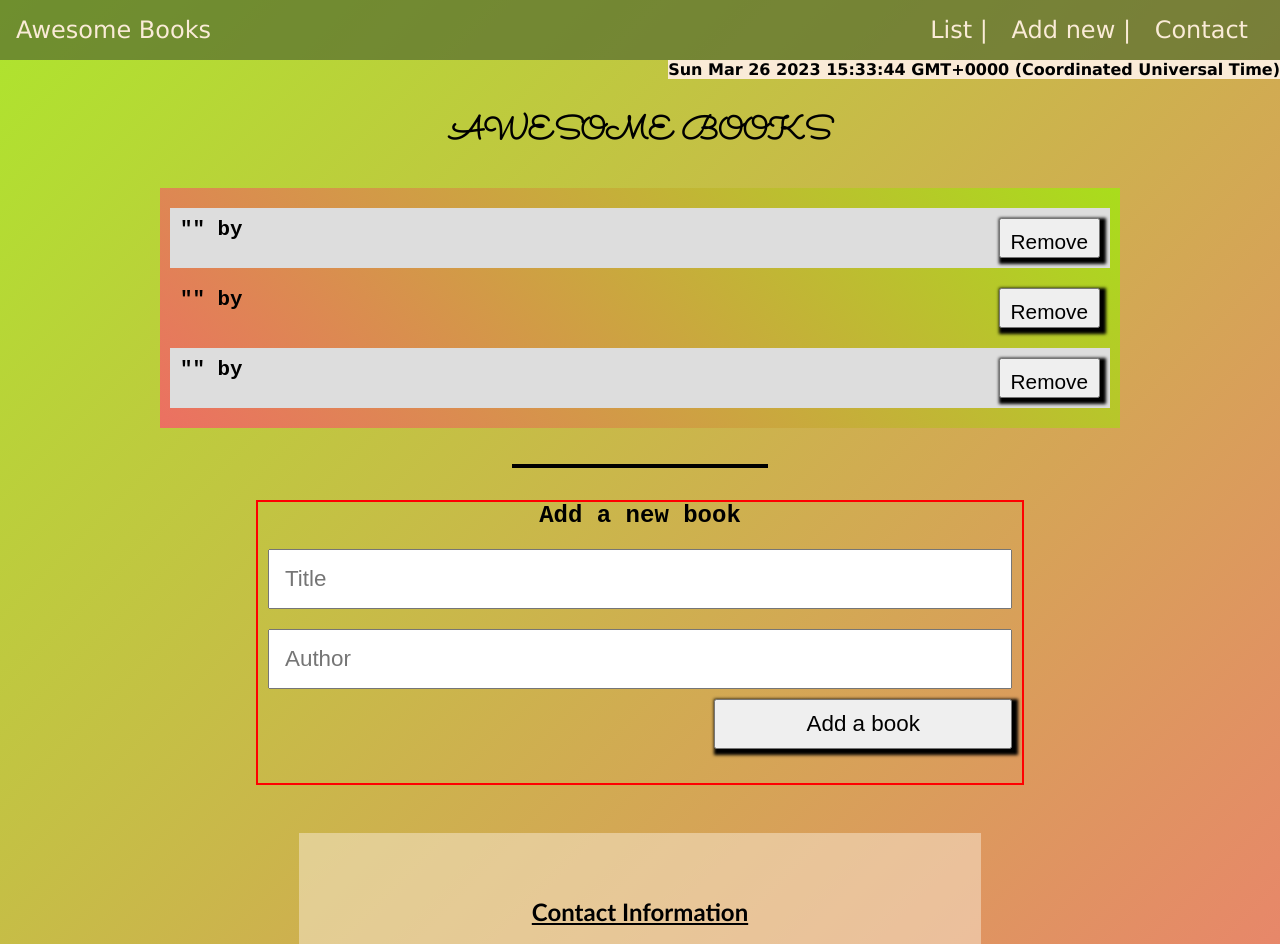
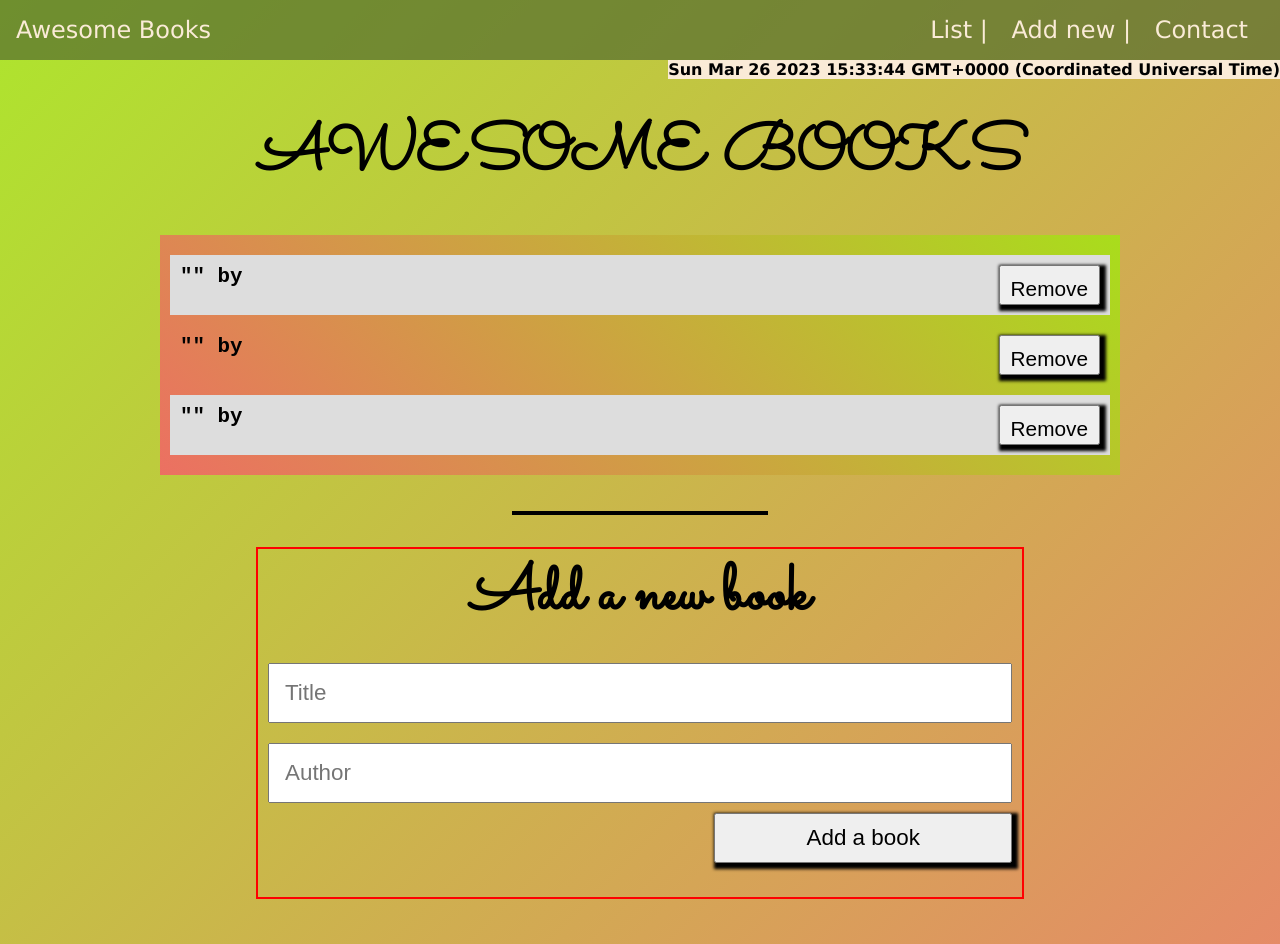
Before and after one commit to Bestbynature/Awesome-Books-Modules, a website with bundled scripts: page index.html in a window 1280 px wide. Shown: the top 944 px of the page. Built offline with nearby package versions, Linux system fonts and the light colour scheme.

Commit message:
:hammer: Update the style sheet

```diff
--- a/index.css
+++ b/index.css
@@ -6,6 +6,7 @@
 
 body {
   font-family: 'Courier New', Courier, monospace;
+
   /* font-family: 'Lato', sans-serif; */
 }
 
@@ -46,6 +47,7 @@ header nav ul li {
 .header-title {
   padding-top: 30px;
   font-family: 'Sacramento', cursive;
+  font-size: 4rem;
 }
 
 #add-book {
@@ -62,11 +64,14 @@ header nav ul li {
 .contact h2 {
   align-self: center;
   margin: 3rem auto;
-  font-family: 'Gill Sans', 'Gill Sans MT', 'Trebuchet MS', sans-serif;
+  font-family: 'Sacramento', cursive;
+  font-size: 4rem;
 }
 
 #add-book h2 {
   align-self: center;
+  font-family: 'Sacramento', cursive;
+  font-size: 4rem;
 }
 
 form {
```
